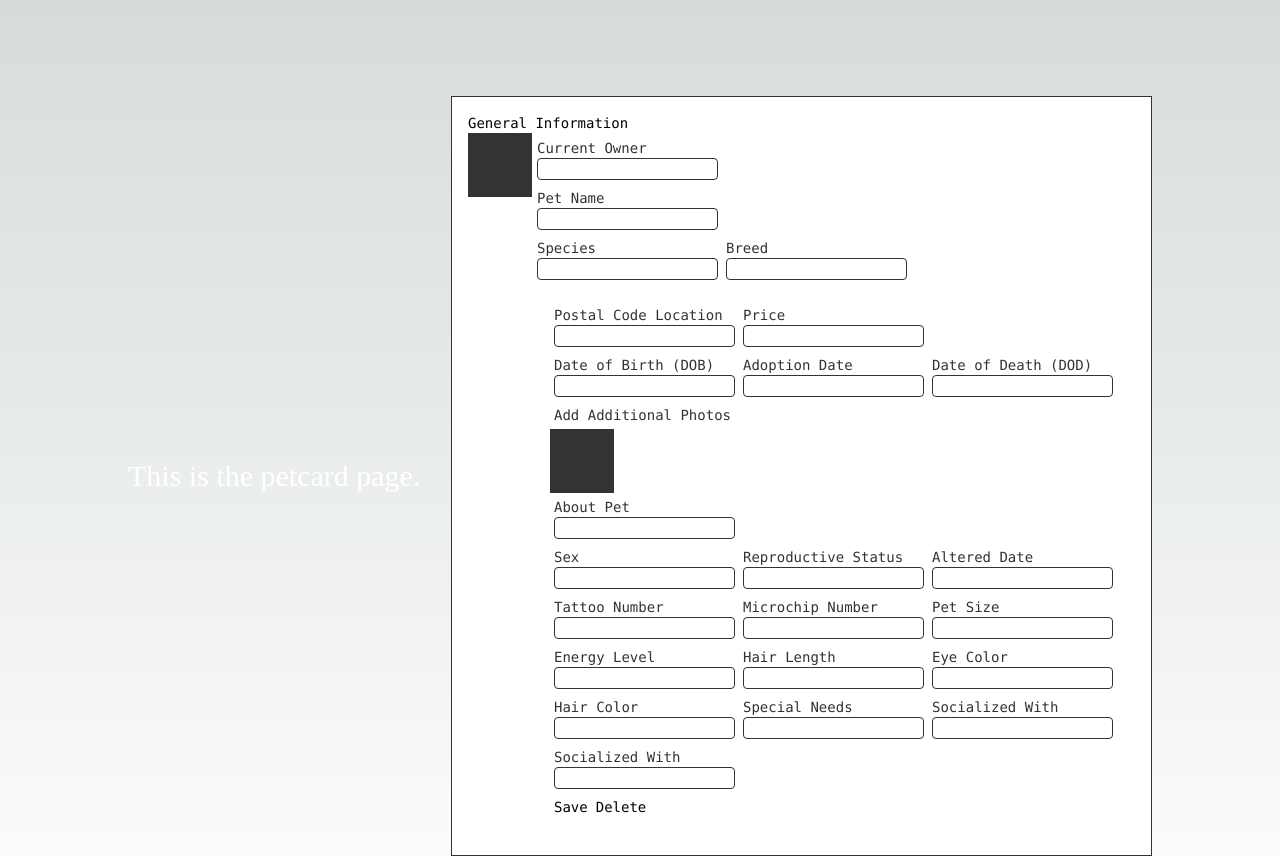
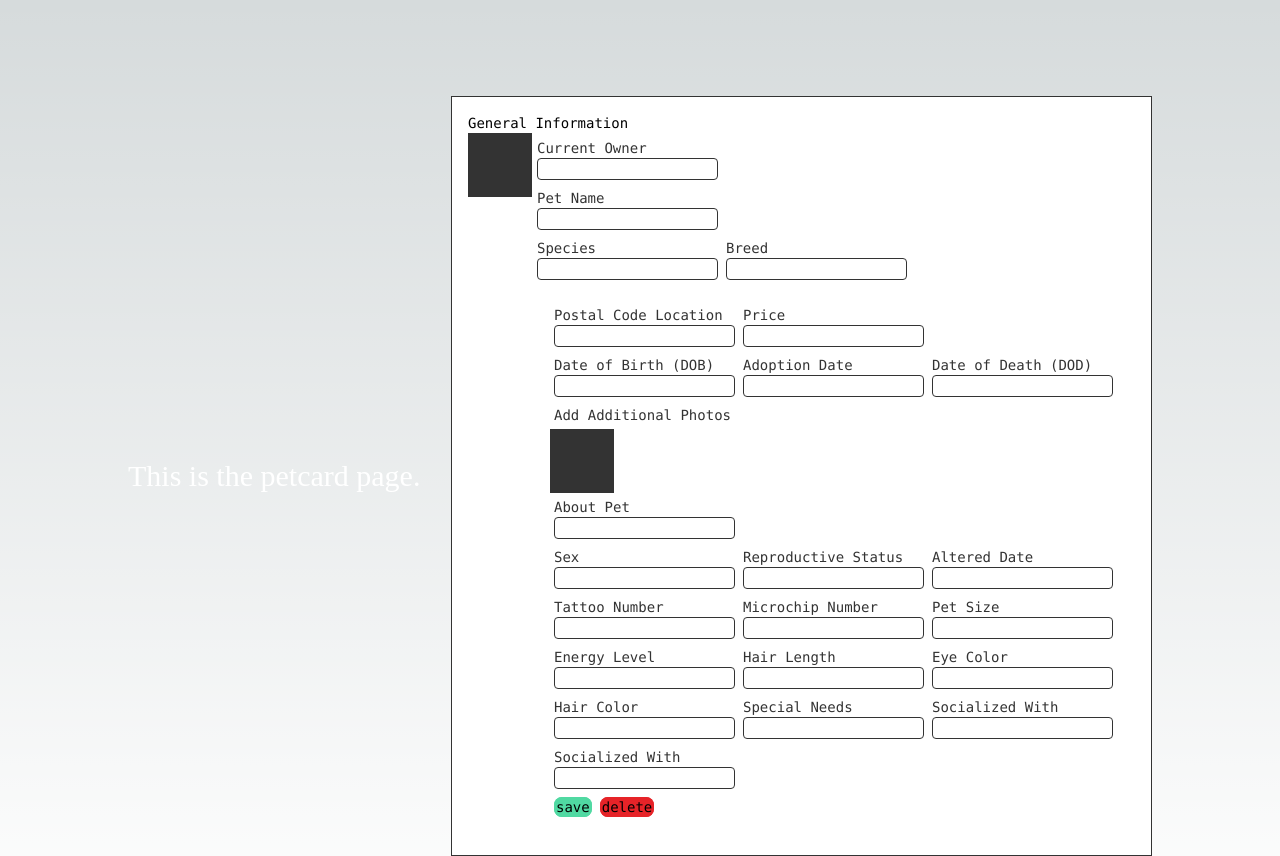
Before and after one commit to samnbogen/petstarz, a Next.js app: page /petcard in a window 1280 px wide. Shown: the top 856 px of the page. Built offline with nearby package versions, Linux system fonts and the light colour scheme.

Commit message:
More UI changes

```diff
--- a/app/petcard/form.js
+++ b/app/petcard/form.js
@@ -19,7 +19,7 @@ export default function PetCardForm() {
                         <input type="text" id="petName" name="petName" />
                     </div>
                     <div>
-                        <label for="species">Species</label>
+                        <label class="border border-gray" for="species">Species</label>
                         <input type="text" id="species" name="species" />
                     </div>
                 </div>
--- a/app/petcard/page.js
+++ b/app/petcard/page.js
@@ -140,11 +140,11 @@ export default function Home() {
                     </div>
                     <div className="flex flex-row">
                         <div className="p-1">
-                            <label for="save">Save</label>
+                            <label class="border-2 border-green rounded-lg bg-green hover:cursor-pointer hover:bg-white hover:text-green" for="save">save</label>
                             <input type="button" id="save" name="save" />
                         </div>
                         <div className="p-1">
-                            <label for="delete">Delete</label>
+                            <label class="border-2 border-red rounded-lg bg-red hover:cursor-pointer hover:bg-white hover:text-red" for="delete">delete</label>
                             <input type="button" id="delete" name="delete" />
                         </div>
                     </div>
```
